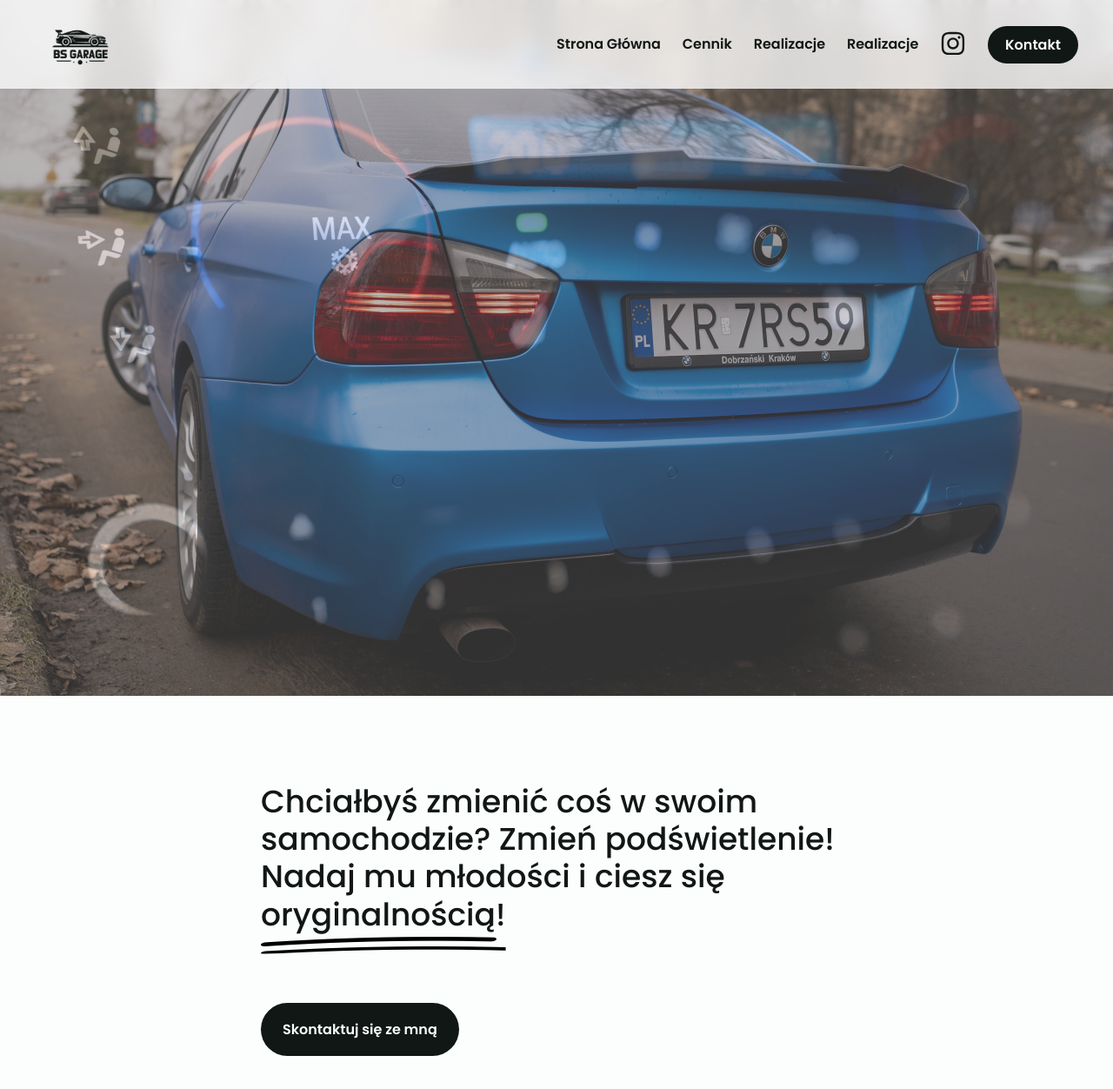
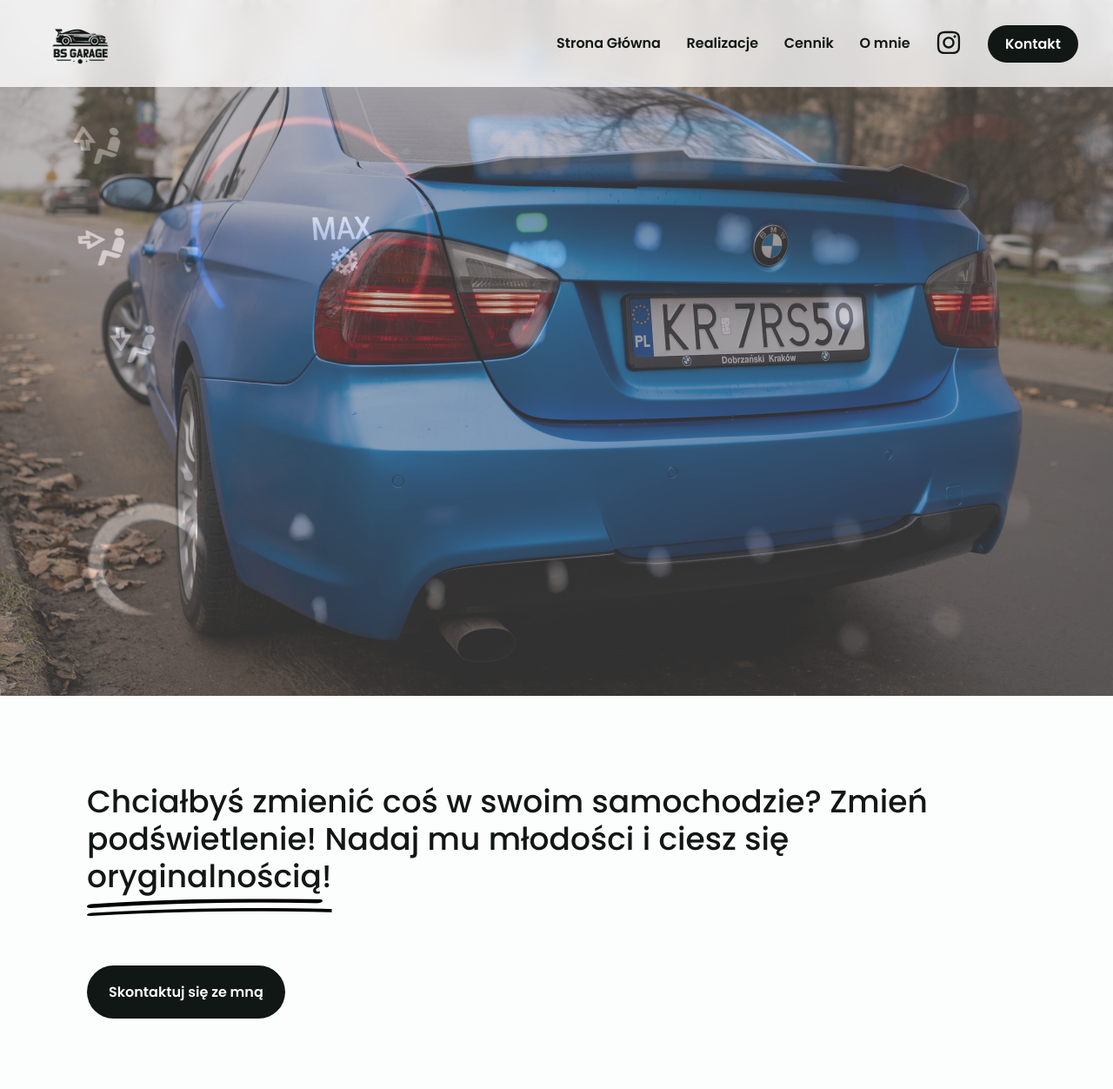
Before and after one commit to nogowicz/bsgarage, a Next.js app: page / in a window 1280 px wide. Shown: the top 1252 px of the page at 87% size. Built offline with nearby package versions, Linux system fonts and the light colour scheme.

Commit message:
exported some of navbar stuff to sepereted component

```diff
--- a/src/app/globals.css
+++ b/src/app/globals.css
@@ -29,6 +29,7 @@
   --navbar-link-opacity: 0.7;
   --navbar-link-border-radius: 50px;
   --navbar-link-padding: 10px 20px;
+  --navbar-max-height: 100px;
 }
 
 @media (prefers-color-scheme: dark) {
--- a/src/app/layout.tsx
+++ b/src/app/layout.tsx
@@ -1,6 +1,7 @@
 import type { Metadata } from 'next';
 import { Inter } from 'next/font/google';
 import './globals.css';
+import Navbar from '@/components/navbar/Navbar';
 
 const inter = Inter({ subsets: ['latin'] });
 
@@ -17,7 +18,10 @@ export default function RootLayout({
 }>) {
   return (
     <html lang="en">
-      <body className={inter.className}>{children}</body>
+      <body className={inter.className}>
+        <Navbar />
+        {children}
+      </body>
     </html>
   );
 }
--- a/src/app/page.tsx
+++ b/src/app/page.tsx
@@ -1,12 +1,10 @@
 import styles from './page.module.css';
 import Banner from '@/components/banner/Banner';
 import CallToActionText from '@/components/call-to-action-text/CallToActionText';
-import Navbar from '@/components/navbar/Navbar';
 
 export default function Home() {
   return (
     <main className={styles.main}>
-      <Navbar />
       <Banner />
       <CallToActionText />
     </main>
--- a/src/components/call-to-action-text/CallToActionText.tsx
+++ b/src/components/call-to-action-text/CallToActionText.tsx
@@ -1,65 +1,18 @@
-'use client';
+import React from 'react';
 
-import React, { useRef, useState } from 'react';
+import Button from '@components/button/Button';
+import Underline from './Underline';
 
 import styles from './call-to-action-text.module.css';
-import Image from 'next/image';
-
-import { motion } from 'framer-motion';
-
-import LineOne from '@assets/line-1.png';
-import LineTwo from '@assets/line-2.png';
-import Button from '../button/Button';
 
 export default function CallToActionText() {
-  const underlineRef = useRef(null);
-  const [isAnimated, setIsAnimated] = useState(false);
-
-  const variants = {
-    hidden: {
-      clipPath: 'inset(0% 100% 0% 0%)',
-    },
-    visible: {
-      clipPath: 'inset(0% 0% 0% 0%)',
-      transition: {
-        duration: 0.5,
-        ease: 'easeIn',
-      },
-    },
-  };
-
   return (
     <div className={styles.container}>
       <div className={styles.text}>
         Chciałbyś zmienić coś w swoim samochodzie? Zmień podświetlenie! Nadaj mu
         młodości i ciesz się{' '}
         <span>
-          oryginalnością!{' '}
-          <motion.div
-            ref={underlineRef}
-            className={styles.underline}
-            initial="hidden"
-            animate={isAnimated ? 'visible' : 'hidden'}
-            variants={variants}
-            onViewportEnter={() => {
-              if (!isAnimated) {
-                setIsAnimated(true);
-              }
-            }}
-          >
-            <Image
-              alt="line one"
-              src={LineOne.src}
-              width={LineOne.width / 2}
-              height={LineOne.height / 2}
-            />
-            <Image
-              alt="line two"
-              src={LineTwo.src}
-              width={LineTwo.width / 2}
-              height={LineTwo.height / 2}
-            />
-          </motion.div>
+          oryginalnością! <Underline />
         </span>
       </div>
       <Button text="Skontaktuj się ze mną" />
--- /dev/null
+++ b/src/components/call-to-action-text/Underline.tsx
@@ -0,0 +1,56 @@
+'use client';
+
+import React, { useRef, useState } from 'react';
+import Image from 'next/image';
+
+import { motion } from 'framer-motion';
+
+import styles from './call-to-action-text.module.css';
+
+import LineOne from '@assets/line-1.png';
+import LineTwo from '@assets/line-2.png';
+
+export default function Underline() {
+  const underlineRef = useRef(null);
+  const [isAnimated, setIsAnimated] = useState(false);
+
+  const variants = {
+    hidden: {
+      clipPath: 'inset(0% 100% 0% 0%)',
+    },
+    visible: {
+      clipPath: 'inset(0% 0% 0% 0%)',
+      transition: {
+        duration: 0.5,
+        ease: 'easeIn',
+      },
+    },
+  };
+  return (
+    <motion.div
+      ref={underlineRef}
+      className={styles.underline}
+      initial="hidden"
+      animate={isAnimated ? 'visible' : 'hidden'}
+      variants={variants}
+      onViewportEnter={() => {
+        if (!isAnimated) {
+          setIsAnimated(true);
+        }
+      }}
+    >
+      <Image
+        alt="line one"
+        src={LineOne.src}
+        width={LineOne.width / 2}
+        height={LineOne.height / 2}
+      />
+      <Image
+        alt="line two"
+        src={LineTwo.src}
+        width={LineTwo.width / 2}
+        height={LineTwo.height / 2}
+      />
+    </motion.div>
+  );
+}
--- a/src/components/call-to-action-text/call-to-action-text.module.css
+++ b/src/components/call-to-action-text/call-to-action-text.module.css
@@ -27,3 +27,9 @@
   display: flex;
   justify-content: center;
 }
+
+@media only screen and (max-width: 1395px) {
+  .container {
+    padding: var(--vertical-padding);
+  }
+}
--- a/src/components/navbar/Navbar.tsx
+++ b/src/components/navbar/Navbar.tsx
@@ -1,21 +1,20 @@
 'use client';
 
+import React, { useState } from 'react';
 import Link from 'next/link';
-import React, { useState } from 'react';
+import Image from 'next/image';
 
 import styles from './navbar.module.css';
-import Image from 'next/image';
 
 import Logo from '../../../public/logo-without-bg.png';
-import { FaInstagram } from 'react-icons/fa';
-import Instagram from '@assets/instagram.png';
+import SideNavbar from './SideNavbar';
+import NavbarLinks from './NavbarLinks';
 
 export default function MiniNavbar() {
   const [activateNavBar, setActivateNavbar] = useState(false);
 
   return (
     <>
-      <div className={styles.container}>
       <header className={styles.navbar}>
         <div className={styles.left}>
           <Link href="/">
@@ -28,16 +27,7 @@ export default function MiniNavbar() {
           </Link>
         </div>
         <nav className={styles.right}>
-            <Link href="/">Strona Główna</Link>
-            <Link href="#pricing">Cennik</Link>
-            <Link href="#realizations">Realizacje</Link>
-            <Link href="#realizations">Realizacje</Link>
-            <Link href="https://www.instagram.com/b.s_garage/" target="_blank">
-              <FaInstagram size={30} />
-            </Link>
-            <div className={styles.reversed_link}>
-              <Link href="#contact">Kontakt</Link>
-            </div>
+          <NavbarLinks />
         </nav>
         <div
           className={styles.hamburger}
@@ -60,21 +50,7 @@ export default function MiniNavbar() {
           ></div>
         </div>
       </header>
-      </div>
-      <nav
-        className={`${styles.mobileNav} ${
-          activateNavBar ? styles.openDrawer : styles.closeDrawer
-        }`}
-      >
-        <Link href="/">Strona Główna</Link>
-        <Link href="#pricing">Cennik</Link>
-        <Link href="#realizations">Realizacje</Link>
-        <Link href="#about">O mnie</Link>
-        <Link href="#contact">Kontakt</Link>
-        <Link href="https://www.instagram.com/b.s_garage/" target="_blank">
-          <FaInstagram size={30} />
-        </Link>
-      </nav>
+      <SideNavbar activateNavBar={activateNavBar} />
     </>
   );
 }
--- /dev/null
+++ b/src/components/navbar/NavbarLinks.tsx
@@ -0,0 +1,23 @@
+import Link from 'next/link';
+import React from 'react';
+
+import { FaInstagram } from 'react-icons/fa';
+
+import styles from './navbar.module.css';
+
+export default function NavbarLinks() {
+  return (
+    <>
+      <Link href="/">Strona Główna</Link>
+      <Link href="#realizations">Realizacje</Link>
+      <Link href="#pricing">Cennik</Link>
+      <Link href="#about">O mnie</Link>
+      <Link href="https://www.instagram.com/b.s_garage/" target="_blank">
+        <FaInstagram size={30} />
+      </Link>
+      <div className={styles.reversed_link}>
+        <Link href="#contact">Kontakt</Link>
+      </div>
+    </>
+  );
+}
--- /dev/null
+++ b/src/components/navbar/SideNavbar.tsx
@@ -0,0 +1,21 @@
+import React from 'react';
+
+import NavbarLinks from './NavbarLinks';
+
+import styles from './navbar.module.css';
+
+interface ISideNavbar {
+  activateNavBar: boolean;
+}
+
+export default function SideNavbar({ activateNavBar }: ISideNavbar) {
+  return (
+    <nav
+      className={`${styles.mobileNav} ${
+        activateNavBar ? styles.openDrawer : styles.closeDrawer
+      }`}
+    >
+      <NavbarLinks />
+    </nav>
+  );
+}
--- a/src/components/navbar/navbar.module.css
+++ b/src/components/navbar/navbar.module.css
@@ -1,14 +1,3 @@
-.container {
-  max-width: 90%;
-  margin: 0 auto;
-  padding: 0 16px;
-}
-
-.navbar .right img {
-  width: 24px;
-  height: 24px;
-}
-
 .navbar {
   display: flex;
   justify-content: space-between;
@@ -20,6 +9,7 @@
   left: 0;
   z-index: 3;
   background-color: var(--navbar-background);
+  max-height: var(--navbar-max-height);
   width: 100%;
   -webkit-backdrop-filter: blur(12px);
   backdrop-filter: blur(12px);
@@ -48,14 +38,14 @@
   transition: all 0.15s ease;
 }
 
+.navbar .right a:hover {
+  opacity: var(--navbar-link-opacity);
+}
+
 .navbar .reversed_link a {
   color: var(--background-white);
   background-color: var(--navbar-button-color);
   padding: var(--navbar-link-padding);
-}
-
-.navbar .right a:hover {
-  opacity: var(--navbar-link-opacity);
 }
 
 .navbar .hamburger {
@@ -87,21 +77,14 @@
   justify-content: center;
   align-items: center;
   position: fixed;
-  top: 102.391px;
+  top: var(--navbar-max-height);
   right: 0;
   z-index: 2;
   padding: 16px;
-}
-
-.mobileNav img {
-  width: 24px;
-  height: 24px;
-  margin: 16px 0;
+  gap: 32px;
 }
 
 .mobileNav a {
-  text-decoration: none;
-  margin: 16px 0;
   text-decoration: none;
   color: var(--navbar-button-color);
   font-size: var(--navbar-link-size);
@@ -115,6 +98,8 @@
   text-decoration: underline;
 }
 
+/* DRAWER ANIMATION */
+
 .openDrawer {
   animation: openDrawerAnimation 0.3s forwards;
 }
@@ -122,8 +107,6 @@
 .closeDrawer {
   animation: closeDrawerAnimation 0.3s forwards;
 }
-
-/* DRAWER ANIMATION */
 
 @keyframes openDrawerAnimation {
   from {
--- a/tsconfig.json
+++ b/tsconfig.json
@@ -19,7 +19,8 @@
     ],
     "paths": {
       "@/*": ["./src/*"],
-      "@assets/*": ["./src/assets/*"]
+      "@assets/*": ["./src/assets/*"],
+      "@components/*": ["./src/components/*"],
     }
   },
   "include": ["next-env.d.ts", "**/*.ts", "**/*.tsx", ".next/types/**/*.ts"],
```
Lines whose indentation alone changed are shown as unchanged.
